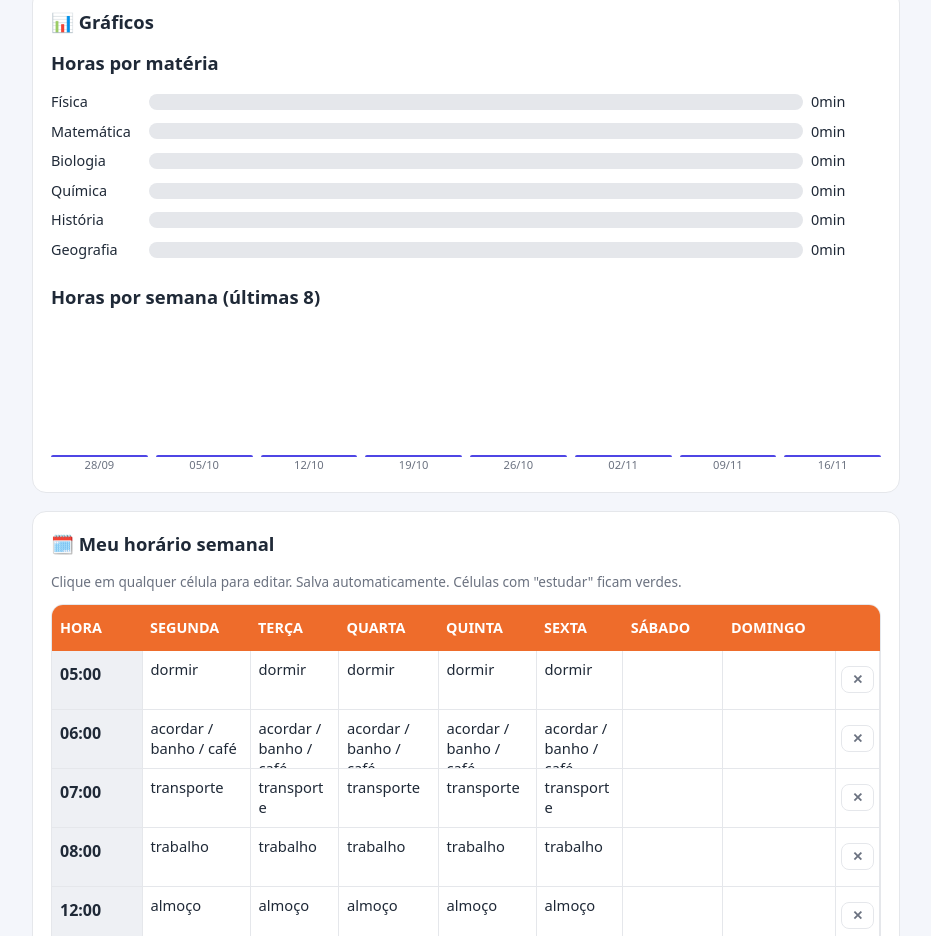
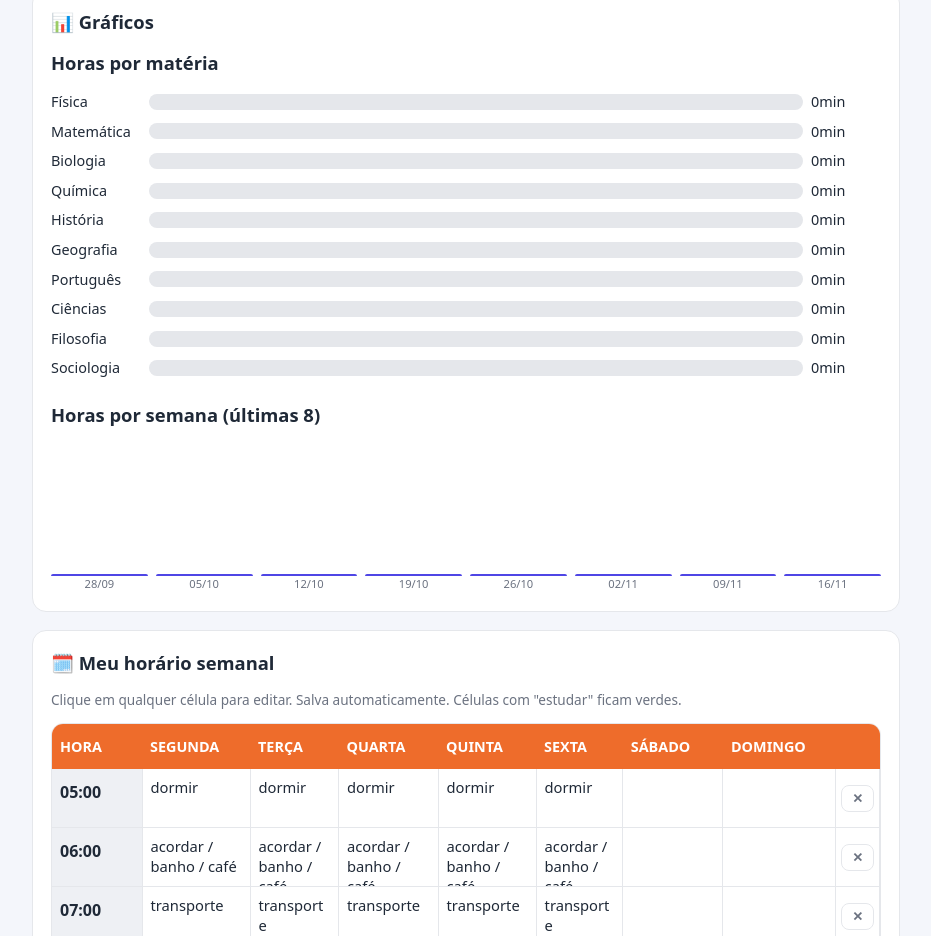
Before and after one commit to plltw95-byte/Estudos.github.io, a plain HTML site: page index.html in a window 1280 px wide. Shown: the part 1445-2381 px from the top of the page, without its empty margins (174-1105 px from the left). Drawn offline with Linux system fonts and the light colour scheme.

Commit message:
Update index.html

```diff
--- a/index.html
+++ b/index.html
@@ -190,7 +190,7 @@ table.plano textarea{display:block;height:64px;resize:none;border:none;border-ra
 </div>
 
 <script>
-var MATERIAS=[{nome:"Física",cor:"#3b82f6"},{nome:"Matemática",cor:"#ef4444"},{nome:"Biologia",cor:"#22c55e"},{nome:"Química",cor:"#a855f7"},{nome:"História",cor:"#f59e0b"},{nome:"Geografia",cor:"#14b8a6"}];
+var MATERIAS=[{nome:"Física",cor:"#3b82f6"},{nome:"Matemática",cor:"#ef4444"},{nome:"Biologia",cor:"#22c55e"},{nome:"Química",cor:"#a855f7"},{nome:"História",cor:"#f59e0b"},{nome:"Geografia",cor:"#14b8a6"},{nome:"Português",cor:"#ec4899"},{nome:"Ciências",cor:"#84cc16"},{nome:"Filosofia",cor:"#6366f1"},{nome:"Sociologia",cor:"#0ea5e9"}];
 var DIAS_SEMANA=["Segunda","Terça","Quarta","Quinta","Sexta","Sábado","Domingo"];
 var MESES=["Janeiro","Fevereiro","Março","Abril","Maio","Junho","Julho","Agosto","Setembro","Outubro","Novembro","Dezembro"];
 var FRASES=["Pequenos passos todos os dias levam longe.","Disciplina vence motivação.","Hoje você estuda para agradecer ao você do futuro.","Não precisa ser perfeito, precisa ser constante.","Cada hora de estudo é um tijolo da sua aprovação.","Cansaço passa, aprovação fica.","Foque no processo, o resultado vem.","Quem persiste, passa.","Um dia de cada vez, uma matéria de cada vez.","Você está mais perto hoje do que ontem.","Faça hoje o que os outros não fazem e conquiste o que eles não têm.","Errar na lista é melhor do que errar na prova.","A sua ofensiva é a sua promessa diária.","Acredite: o esforço de agora vira a vaga de amanhã.","Comece, mesmo que seja por 10 minutos."];
```
